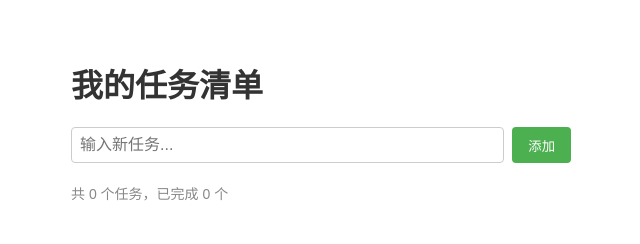
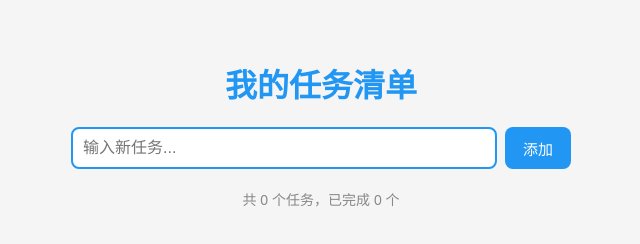
Before and after one commit to xly116366-netizen/cicd-demo, a website: page src/index.html in a window 1280 px wide. Shown: the whole page, without its empty margins (319-959 px from the left). Drawn offline with Linux system fonts and the light colour scheme.

Commit message:
优化界面：蓝色主题，卡片样式

```diff
--- a/src/index.html
+++ b/src/index.html
@@ -4,20 +4,21 @@
   <meta charset="UTF-8">
   <title>我的任务清单</title>
   <style>
-    body { font-family: sans-serif; max-width: 500px; margin: 60px auto; padding: 0 20px; }
-    h1 { color: #333; }
+    body { font-family: sans-serif; max-width: 500px; margin: 60px auto; padding: 0 20px; background: #f5f5f5; }
+    h1 { color: #2196F3; text-align: center; }
     #input-area { display: flex; gap: 8px; margin-bottom: 20px; }
-    input[type="text"] { flex: 1; padding: 8px; font-size: 16px; border: 1px solid #ccc; border-radius: 4px; }
-    button { padding: 8px 16px; background: #4CAF50; color: white; border: none; border-radius: 4px; cursor: pointer; }
+    input[type="text"] { flex: 1; padding: 10px; font-size: 16px; border: 2px solid #2196F3; border-radius: 8px; }
+    button { padding: 10px 18px; background: #2196F3; color: white; border: none; border-radius: 8px; cursor: pointer; font-size: 15px; }
+    button:hover { background: #1976D2; }
     #task-list { list-style: none; padding: 0; }
-    #task-list li { display: flex; align-items: center; gap: 10px; padding: 10px; border-bottom: 1px solid #eee; }
+    #task-list li { display: flex; align-items: center; gap: 10px; padding: 12px; margin-bottom: 8px; background: white; border-radius: 8px; box-shadow: 0 1px 3px rgba(0,0,0,0.1); }
     #task-list li.done span { text-decoration: line-through; color: #aaa; }
-    .delete-btn { margin-left: auto; background: #e53935; padding: 4px 10px; font-size: 12px; }
-    #count { color: #888; font-size: 14px; margin-top: 12px; }
+    .delete-btn { margin-left: auto; background: #e53935; padding: 5px 12px; font-size: 13px; border-radius: 6px; }
+    #count { color: #888; font-size: 14px; margin-top: 12px; text-align: center; }
   </style>
 </head>
 <body>
-  <h1>我的任务清单</h1>
+  <h1> 我的任务清单</h1>
   <div id="input-area">
     <input type="text" id="task-input" placeholder="输入新任务..." />
     <button id="add-btn" onclick="addTask()">添加</button>
```
